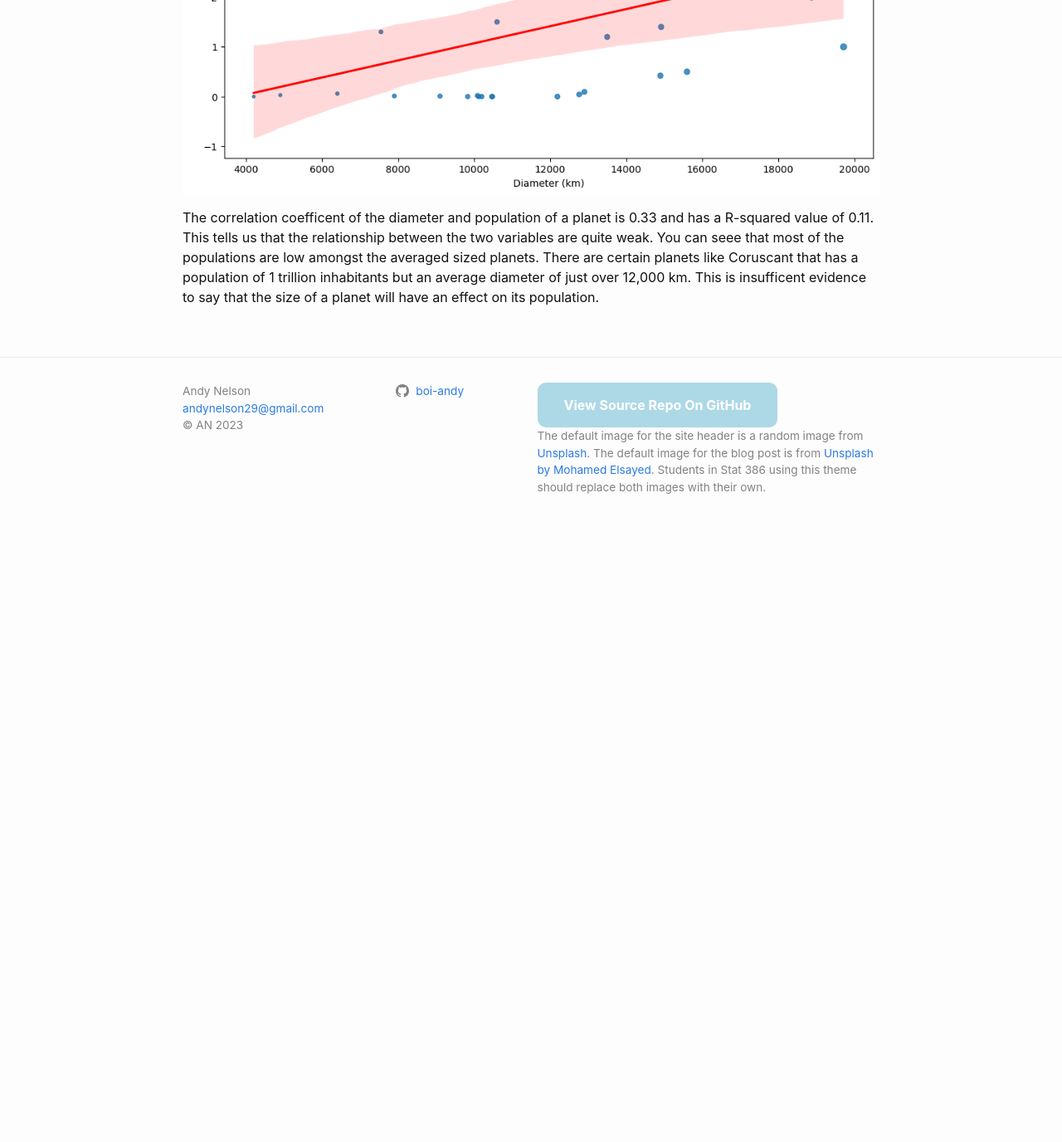
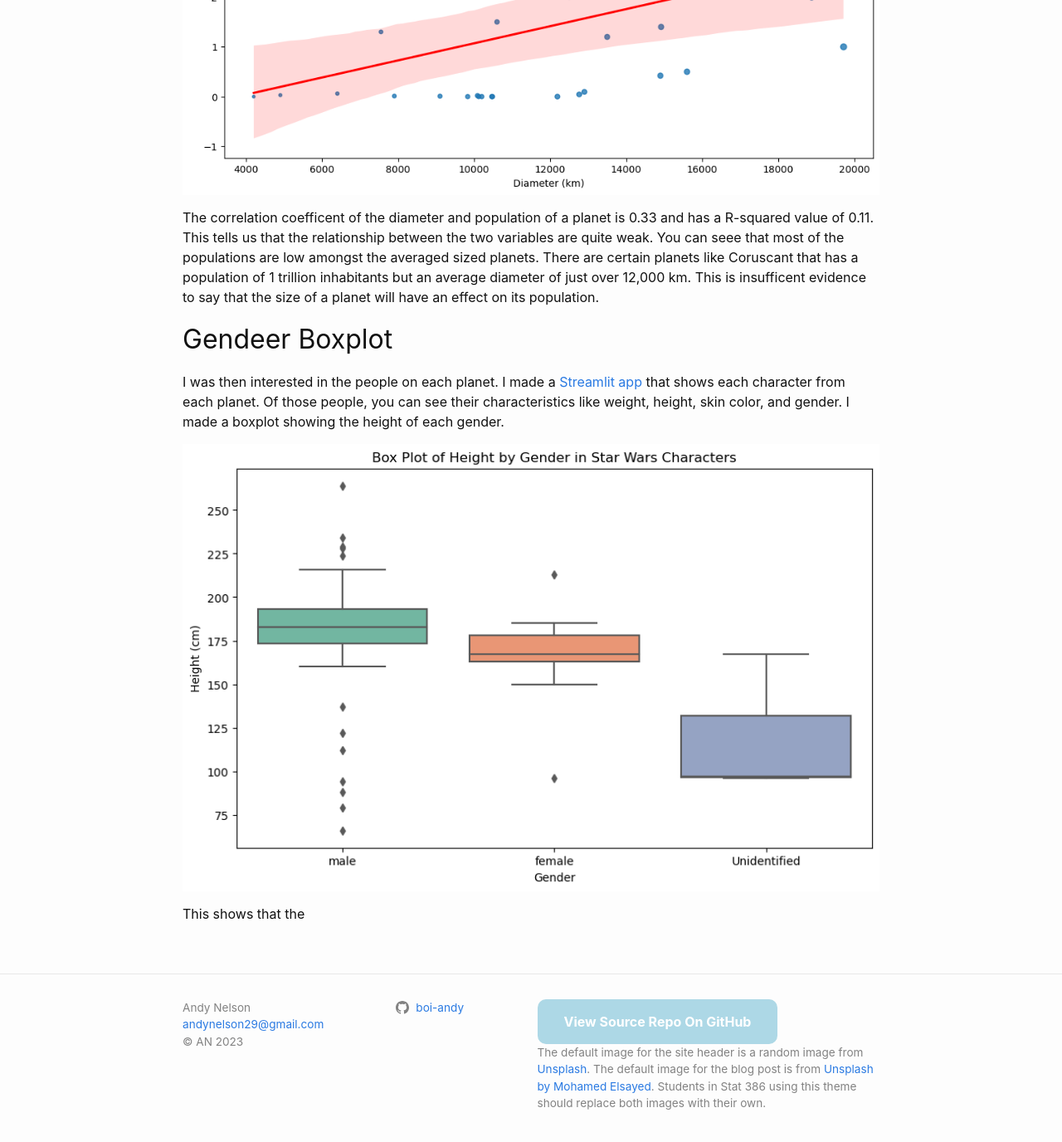
Before and after one commit to boi-andy/my-blog, a Jekyll site: the page built from _posts/2023-11-14-EDA.md, in a window 1280 px wide and 1400 px high, scrolled down 4361 px. Shown: the top 1376 px of the window at 83% size. Built offline with Jekyll 4.4.1, drawn with Linux system fonts in a browser that asks for light colours; comment, search, counter and statistics services are not loaded; before the commit the page ends 5018 px from its top, so only the background shows below that.

Commit message:
height eda

```diff
--- a/_posts/2023-11-14-EDA.md
+++ b/_posts/2023-11-14-EDA.md
@@ -66,3 +66,12 @@ Although size of the planet is interesting, I wanted to seee how many people liv
 ![Figure](https://boi-andy.github.io/my-blog/assets/images/popVdiam.png)
 
 The correlation coefficent of the diameter and population of a planet is 0.33 and has a R-squared value of 0.11. This tells us that the relationship between the two variables are quite weak. You can seee that most of the populations are low amongst the averaged sized planets. There are certain planets like Coruscant that has a population of 1 trillion inhabitants but an average diameter of just over 12,000 km. This is insufficent evidence to say that the size of a planet will have an effect on its population.
+
+
+## Gendeer Boxplot
+
+I was then interested in the people on each planet. I made a [Streamlit app](https://starwarsplanets.streamlit.app/) that shows each character from each planet. Of those people, you can see their characteristics like weight, height, skin color, and gender. I made a boxplot showing the height of each gender.
+
+![Figure](https://boi-andy.github.io/my-blog/assets/images/genderBox.png)
+
+This shows that the
```
